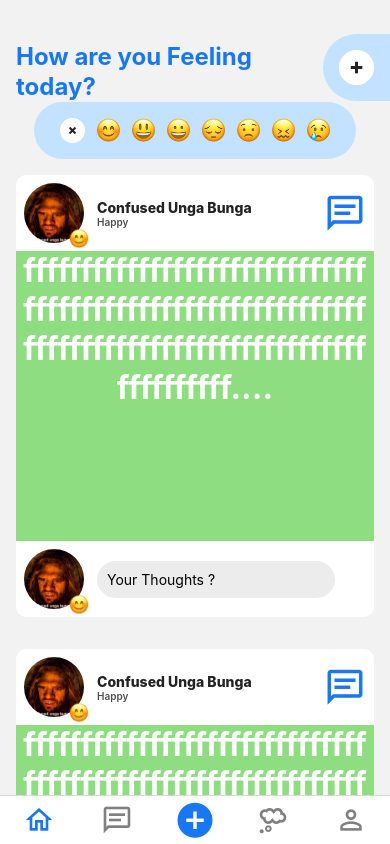
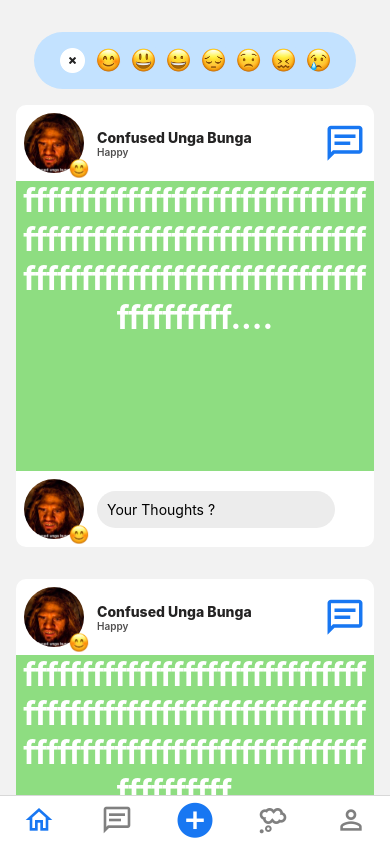
Before and after one commit to Group-15-2/imu, a React Native app: screen /Home in a window 390 px wide. Both pictures are taken after a click on the element 356 px from the left and 67 px from the top of the page. Built offline with nearby package versions, Linux system fonts and the light colour scheme.

Commit message:
moodlet functionality

```diff
--- a/Screens/Home.js
+++ b/Screens/Home.js
@@ -101,35 +101,30 @@ export default function Home() {
   const MoodletOpen = () => {
     setHeaderShow('none');
     setMooodletOpen('flex');
-    console.log(isHeaderShow);
-    console.log(isMoodletOpen);
   };
 
   const MoodletClose = () => {
     setHeaderShow('flex');
     setMooodletOpen('none');
-    console.log(isHeaderShow);
-    console.log(isMoodletOpen);
   };
 
   return (
     <SafeAreaView>
       {/* heading */}
-      <View style={styles.topSelector}>
+      <View style={[styles.topSelector, { display: isHeaderShow }]}>
         <Text style={styles.heading}>
           {selectedMood}
         </Text>
 
 
         <TouchableOpacity style={styles.button} onPress={MoodletOpen}>
-          {/* <Icon name="plus" size={16} style={styles.buttonInner} /> */}
           <Image source={imgLink} style={styles.buttonInner} />
         </TouchableOpacity>
 
 
       </View>
 
-      <View style={{ alignSelf: 'center' }}>
+      <View style={{ alignSelf: 'center', display: isMoodletOpen }} >
         <View style={[styles.moodlet]}>
           <TouchableOpacity onPress={MoodletClose}>
             <Image source={require('../assets/moodlets/close.png')} style={[styles.mood, { margin: 6 }]} />
--- a/styles/globalStyles.js
+++ b/styles/globalStyles.js
@@ -47,6 +47,7 @@ const styles = StyleSheet.create({
     borderRadius: 50,
     display: "flex",
     flexDirection: "row",
+    marginTop: 32
   },
 
   mood: {
```
